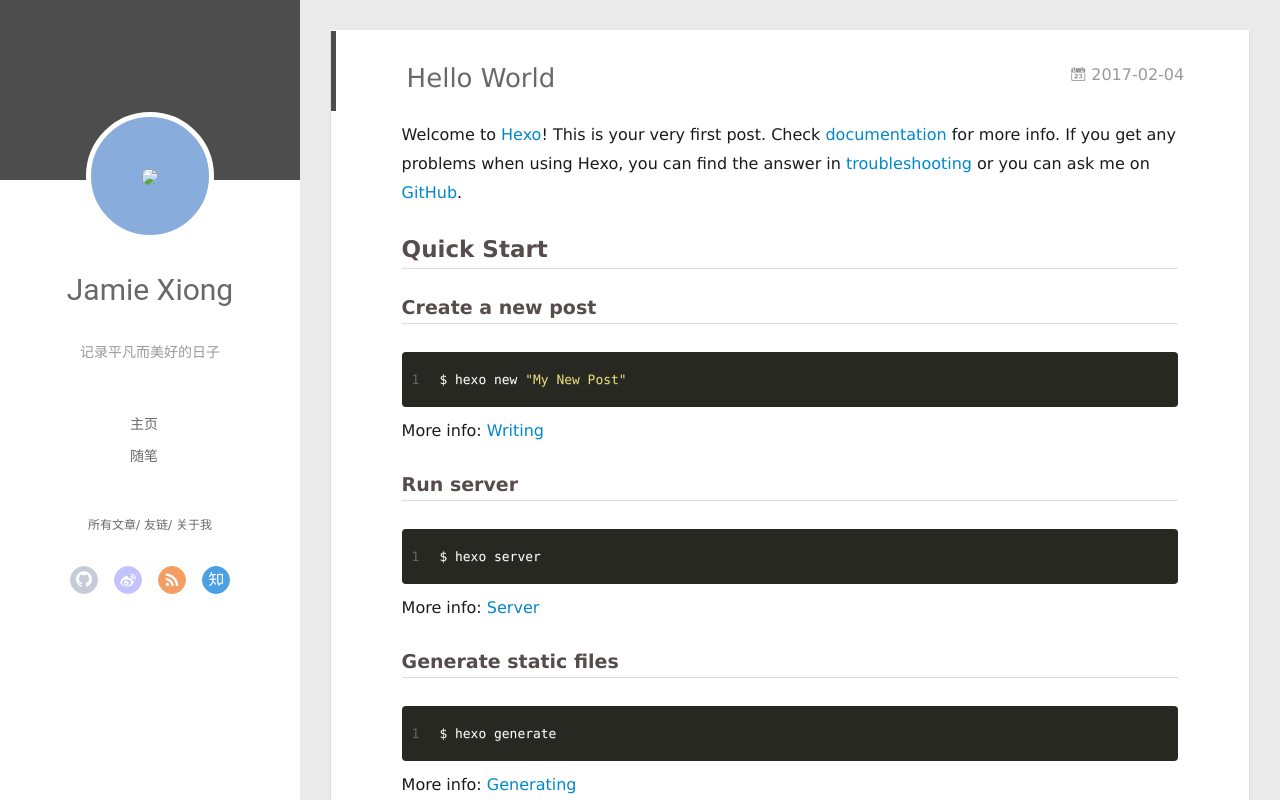
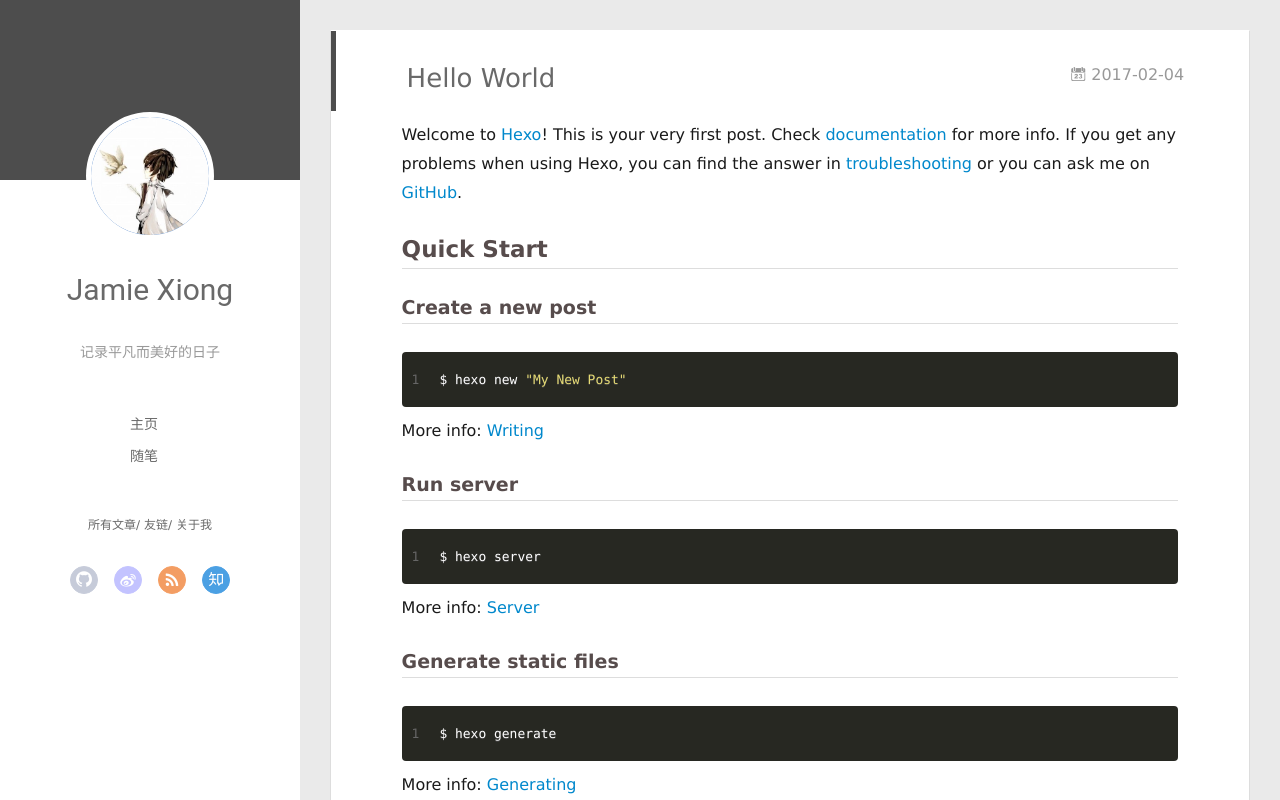
Before and after one commit to xzm941012/xzm941012.github.io, a plain HTML site: page 2017/02/04/hello-world/index.html in a window 1280 px wide. Drawn offline with Linux system fonts and the light colour scheme; no server answers.

Commit message:
Site updated: 2017-02-04 15:11:32

```diff
--- a/2017/02/04/hello-world/index.html
+++ b/2017/02/04/hello-world/index.html
@@ -49,7 +49,7 @@ Quick">
 <div class="intrude-less">
 	<header id="header" class="inner">
 		<a href="/" class="profilepic">
-			<img src="null" class="js-avatar">
+			<img src="/avart.jpg" class="js-avatar">
 		</a>
 		<hgroup>
 		  <h1 class="header-author"><a href="/">Jamie Xiong</a></h1>
@@ -109,7 +109,7 @@ Quick">
 	<div class="intrude-less">
 		<header id="header" class="inner">
 			<div class="profilepic">
-				<img src="null" class="js-avatar">
+				<img src="/avart.jpg" class="js-avatar">
 			</div>
 			<hgroup>
 			  <h1 class="header-author js-header-author">Jamie Xiong</h1>
```
Also changed, not shown: archives/2017/02/index.html (+2 -2 lines), archives/2017/index.html (+2 -2 lines), archives/index.html (+2 -2 lines), index.html (+2 -2 lines), avart.jpg (added).
